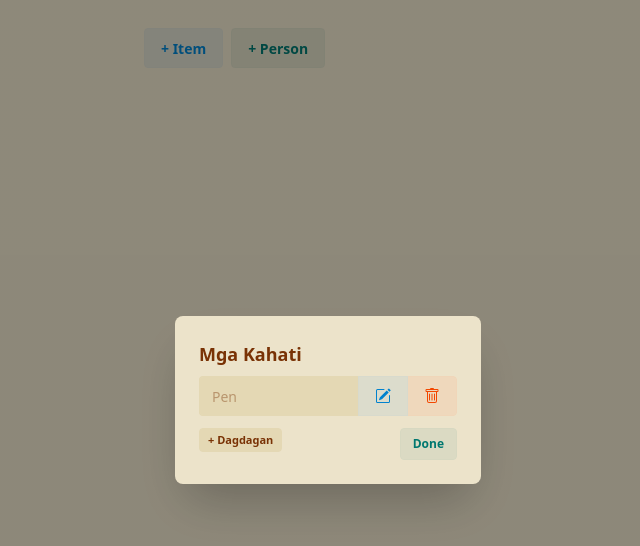
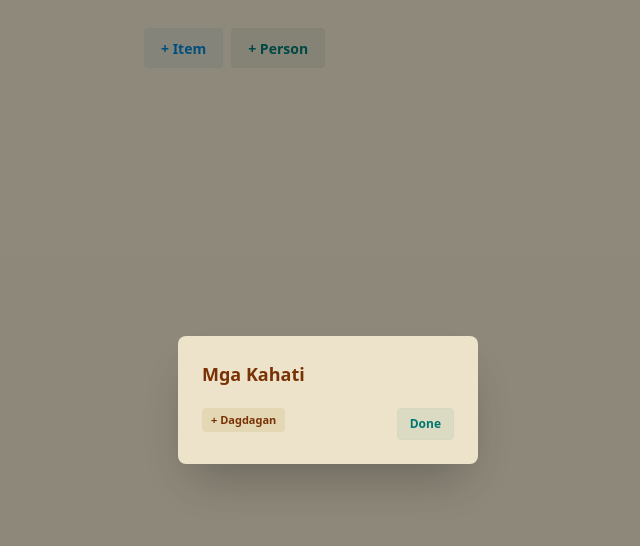
Before and after one commit to jjjmdev/hatian, a React (Vite) app: page / in a window 1280 px wide. Both pictures are taken after a click on the button "+ Person". Shown: the top 546 px of the page, without its empty margins (312-952 px from the left). Built offline with nearby package versions, Linux system fonts and the light colour scheme.

Commit message:
Add 'add' and 'update' function to PersonModal

```diff
--- a/src/components/PersonModal.jsx
+++ b/src/components/PersonModal.jsx
@@ -1,6 +1,13 @@
 import { useState } from 'react'
+import { getPersons, updatePerson } from '../data.js'
 
 export default function PersonModal() {
+	const [persons, setPersons] = useState(getPersons())
+
+	function handleAddClick() {
+		setPersons([...persons, { id: crypto.randomUUID(), name: '' }])
+	}
+
 	return (
 		<>
 			<button
@@ -10,14 +17,18 @@ export default function PersonModal() {
 				+ Person
 			</button>
 			<dialog id='add_person' className='modal'>
-				<div className='modal-box'>
+				<div className='modal-box min-w-[300px]'>
 					<h3 className='font-bold text-lg'>Mga Kahati</h3>
 
 					<div className='modal-names-input mt-2'>
-						<NameInput />
+						{persons.map(({ id, name }) => {
+							return <NameInput id={id} name={name} key={id} />
+						})}
 					</div>
 					<div className='flex justify-between mt-3'>
-						<button className='btn btn-xs self-start'>+ Dagdagan</button>
+						<button className='btn btn-xs self-start' onClick={handleAddClick}>
+							+ Dagdagan
+						</button>
 						<div className='modal-action'>
 							<form method='dialog'>
 								<button className='btn btn-sm btn-soft btn-success'>
@@ -32,8 +43,21 @@ export default function PersonModal() {
 	)
 }
 
-function NameInput() {
-	const [isDisabled, setIsDisabled] = useState(true)
+function NameInput({ id, name }) {
+	const [isDisabled, setIsDisabled] = useState(name === '' ? false : true)
+	const [nameInput, setNameInput] = useState(name)
+
+	function handleClick() {
+		if (isDisabled) {
+			setIsDisabled(false)
+			return
+		}
+
+		updatePerson(id, nameInput)
+		setIsDisabled(true)
+
+		return
+	}
 
 	return (
 		<div className='join'>
@@ -41,28 +65,23 @@ function NameInput() {
 				type='text'
 				placeholder='Pangalan'
 				className='input join-item field-sizing-content w-40'
-				defaultValue={'Pen'}
-				onClick={() => console.log()}
 				disabled={isDisabled}
+				value={nameInput}
+				onChange={(e) => setNameInput(e.target.value)}
 			/>
-			<button
-				className='btn btn-soft btn-info join-item'
-				onClick={() => {
-					setIsDisabled(!isDisabled)
-				}}
-			>
+			<button className='btn btn-soft btn-info join-item' onClick={handleClick}>
 				{isDisabled ? (
 					<svg
 						xmlns='http://www.w3.org/2000/svg'
 						width='16'
 						height='16'
 						fill='currentColor'
-						class='bi bi-pencil-square'
+						className='bi bi-pencil-square'
 						viewBox='0 0 16 16'
 					>
 						<path d='M15.502 1.94a.5.5 0 0 1 0 .706L14.459 3.69l-2-2L13.502.646a.5.5 0 0 1 .707 0l1.293 1.293zm-1.75 2.456-2-2L4.939 9.21a.5.5 0 0 0-.121.196l-.805 2.414a.25.25 0 0 0 .316.316l2.414-.805a.5.5 0 0 0 .196-.12l6.813-6.814z' />
 						<path
-							fill-rule='evenodd'
+							fillRule='evenodd'
 							d='M1 13.5A1.5 1.5 0 0 0 2.5 15h11a1.5 1.5 0 0 0 1.5-1.5v-6a.5.5 0 0 0-1 0v6a.5.5 0 0 1-.5.5h-11a.5.5 0 0 1-.5-.5v-11a.5.5 0 0 1 .5-.5H9a.5.5 0 0 0 0-1H2.5A1.5 1.5 0 0 0 1 2.5z'
 						/>
 					</svg>
@@ -72,7 +91,7 @@ function NameInput() {
 						width='16'
 						height='16'
 						fill='currentColor'
-						class='bi bi-check-lg'
+						className='bi bi-check-lg'
 						viewBox='0 0 16 16'
 					>
 						<path d='M12.736 3.97a.733.733 0 0 1 1.047 0c.286.289.29.756.01 1.05L7.88 12.01a.733.733 0 0 1-1.065.02L3.217 8.384a.757.757 0 0 1 0-1.06.733.733 0 0 1 1.047 0l3.052 3.093 5.4-6.425z' />
@@ -85,7 +104,7 @@ function NameInput() {
 					width='16'
 					height='16'
 					fill='currentColor'
-					class='bi bi-trash'
+					className='bi bi-trash'
 					viewBox='0 0 16 16'
 				>
 					<path d='M5.5 5.5A.5.5 0 0 1 6 6v6a.5.5 0 0 1-1 0V6a.5.5 0 0 1 .5-.5m2.5 0a.5.5 0 0 1 .5.5v6a.5.5 0 0 1-1 0V6a.5.5 0 0 1 .5-.5m3 .5a.5.5 0 0 0-1 0v6a.5.5 0 0 0 1 0z' />
--- /dev/null
+++ b/src/data.js
@@ -0,0 +1,24 @@
+export function getPersons() {
+	if (!localStorage.getItem('persons')) {
+		return []
+	}
+	return JSON.parse(localStorage.getItem('persons'))
+}
+
+export function updatePerson(id, name) {
+	let found = false
+
+	const persons = getPersons()
+	persons.forEach((person) => {
+		if (person.id === id) {
+			person.name = name
+			found = true
+		}
+	})
+
+	if (!found) {
+		persons.push({ id, name })
+	}
+
+	return localStorage.setItem('persons', JSON.stringify(persons))
+}
```
